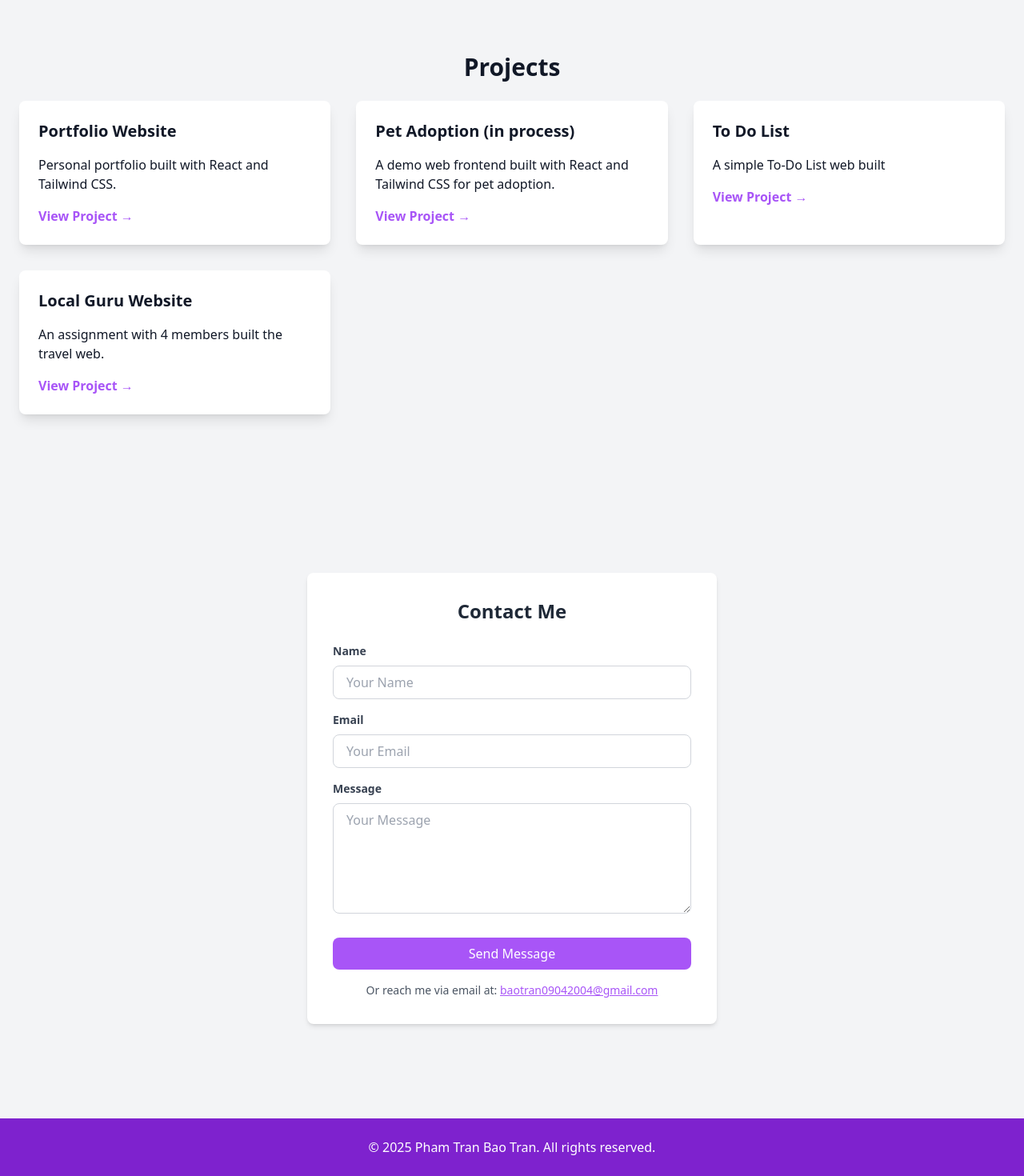
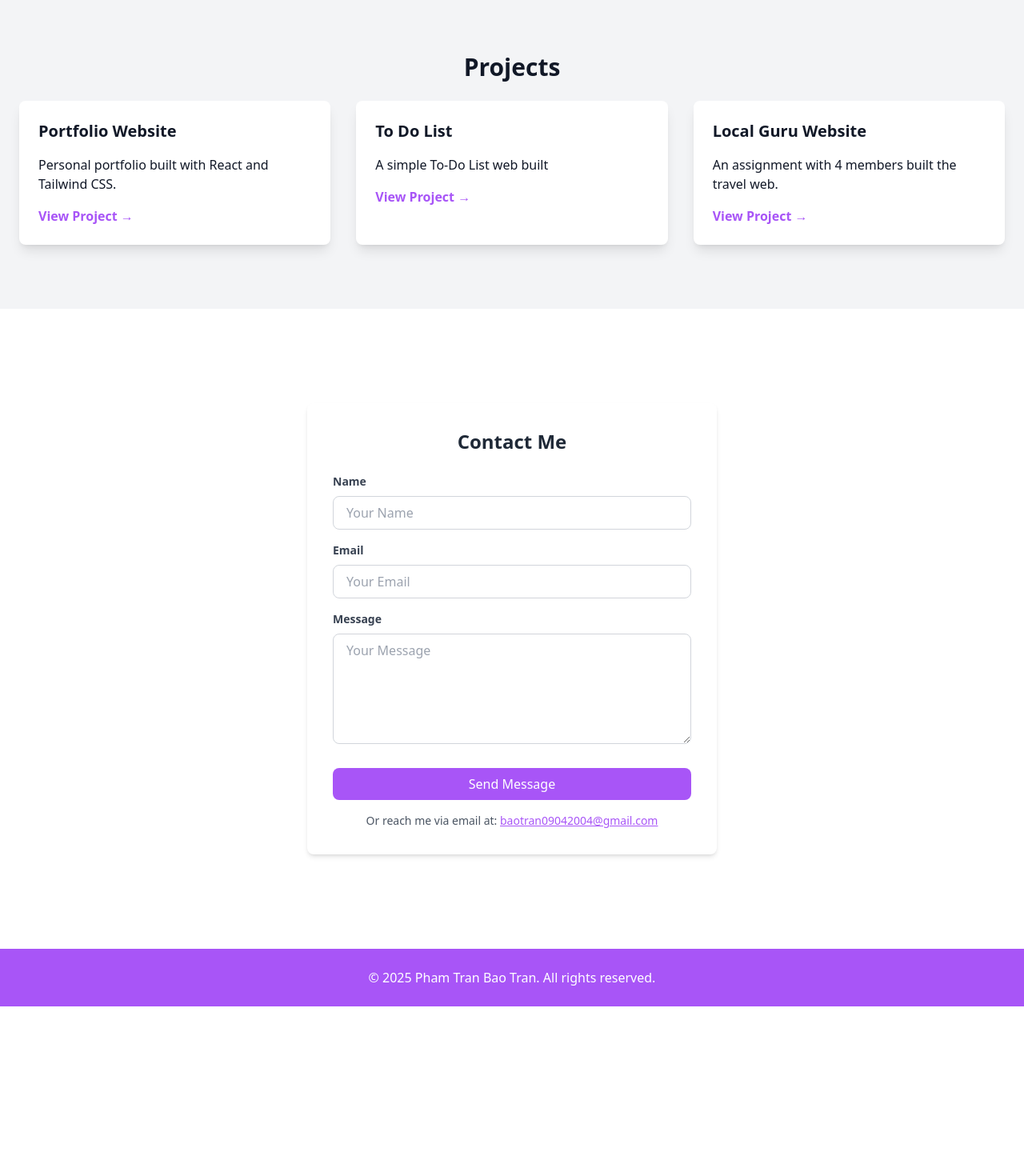
Before and after one commit to Tracienek/My-Portfolio, a React (Vite) app: page / in a window 1280 px wide. Shown: the part 2350-3820 px from the top of the page at 80% size. After the commit the page ends 3608 px from the top, so only its background shows below. Built offline with nearby package versions, Linux system fonts and the light colour scheme; the HTML template or start-up script is replaced by a standard one.

Commit message:
update file

```diff
--- a/src/components/Contact.tsx
+++ b/src/components/Contact.tsx
@@ -31,7 +31,7 @@ const ContactForm = () => {
   };
 
   return (
-    <section className="flex justify-center items-center min-h-screen bg-gray-100 dark:bg-gray-700 px-4">
+    <section id="contact" className="flex justify-center items-center min-h-screen bg-100 dark:bg-700 px-4">
       <form
         onSubmit={sendEmail}
         className="w-full max-w-lg bg-white dark:bg-gray-800 p-8 rounded-lg shadow-md"
--- a/src/components/Footer.tsx
+++ b/src/components/Footer.tsx
@@ -1,6 +1,6 @@
 function Footer() {
   return (
-    <footer className="py-6 text-center bg-purple-700 text-white">
+    <footer className="py-6 text-center bg-purple-500 text-white">
       <p>&copy; 2025 Pham Tran Bao Tran. All rights reserved.</p>
     </footer>
   );
--- a/src/components/Projects.tsx
+++ b/src/components/Projects.tsx
@@ -10,11 +10,6 @@ function Projects() {
       title: "Portfolio Website",
       description: "Personal portfolio built with React and Tailwind CSS.",
       link: "https://my-portfolio-9odn.onrender.com/"
-    },
-    {
-      title: "Pet Adoption (in process)",
-      description: "A demo web frontend built with React and Tailwind CSS for pet adoption.",
-      link: "https://github.com/Tracienek/Pet-Adopted.git"
     },
     {
       title: "To Do List",
```
